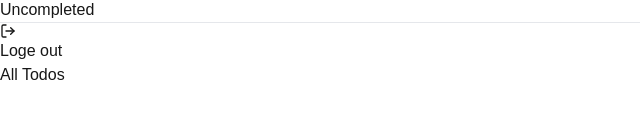
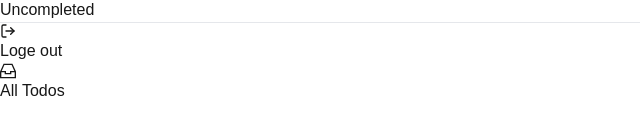
Before and after one commit to besho157/todo-list, a Next.js app: page /all-tasks in a window 1280 px wide. Shown: the part 462-596 px from the top of the page, without its empty margins (0-640 px from the left). Built offline with nearby package versions, Linux system fonts and the light colour scheme.

Commit message:
fix: update yarn.lock and page changes

```diff
--- a/src/app/Completed-todos/page.tsx
+++ b/src/app/Completed-todos/page.tsx
@@ -23,7 +23,7 @@ export default function CompletedTodos() {
   return (
     <div className="max-w-2xl mx-auto p-4">
       <Sidebar />
-      <div className='flex items-center gap-4 '>
+      <div className='flex justify-center gap-4 '>
         <FaRegCheckCircle className=' text-3xl text-blue-600' />
         <h2 className="text-xl font-bold tracking-tight text-gray-900 sm:text-4xl">Completed Tasks</h2>
       </div>
--- a/src/app/UnCompleted-todos/page.tsx
+++ b/src/app/UnCompleted-todos/page.tsx
@@ -18,8 +18,8 @@ export default function UncompletedTodos() {
   return (
     <div className="max-w-2xl mx-auto p-4">
       <Sidebar />
-      <div className='flex items-center gap-4  '>
-        <FaCircleNotch   className=' text-3xl text-blue-600'/>
+      <div className='flex justify-center gap-4'>
+        <FaCircleNotch className=' text-3xl text-blue-600'/>
         <h2 className="text-xl font-bold tracking-tight text-gray-900 sm:text-4xl">Uncompleted Tasks</h2>
       </div >
 
--- a/src/app/all-tasks/page.tsx
+++ b/src/app/all-tasks/page.tsx
@@ -3,6 +3,8 @@ import { useEffect, useState } from 'react';
 import { Todo } from '@/types/todo';
 import Sidebar from '@/components/sidebar';
 import { loadTodosFromLocalStorage } from '@/utils/loadTodos';
+import {  GrInbox } from "react-icons/gr";
+
 
 export default function AllTodos() {
     const [todos, setTodos] = useState<Todo[]>([]);
@@ -17,7 +19,10 @@ export default function AllTodos() {
     return (
         <div className='max-w-2xl mx-auto p-4'>
             <Sidebar />
-            <h1 className="text-2xl font-bold my-4 text-center">All Todos</h1>
+            <div className='flex justify-center gap-4 ' >
+            <GrInbox className=' text-3xl text-blue-600'/>
+                <h1 className="text-xl font-bold tracking-tight text-gray-900 sm:text-4xl">All Todos</h1>
+            </div>
             <ul className="space-y-3">
                 {todos.map(todo => (
                     <li
--- a/src/app/login/page.tsx
+++ b/src/app/login/page.tsx
@@ -40,7 +40,7 @@ export default function Login() {
 
         }
         else {
-            setError('Incorrect username or password')
+            setError(" Incorrect username or password")
         }
 
     }
--- a/src/app/user-profile/page.tsx
+++ b/src/app/user-profile/page.tsx
@@ -6,9 +6,7 @@ import { useRouter } from "next/navigation";
 export default function UserProfile() {
     const router = useRouter();
 
-    const handleEditClick = () => {
-        router.push("/edit-profile");
-    };
+
 
     return (
         <div className="min-h-screen bg-gradient-to-b from-blue-50 via-transparent to-transparent py-20 px-4 flex items-center justify-center">
@@ -36,7 +34,7 @@ export default function UserProfile() {
 
                     <div className="mt-6">
                         <button
-                            onClick={handleEditClick}
+
                             className="group relative inline-flex items-center justify-center overflow-hidden rounded-lg border-2 border-blue-600 px-6 py-2 font-semibold  text-blue-600 transition-all duration-300 hover:bg-blue-600 hover:text-white"
                         >
                             <span className="absolute left-0 top-0 h-full w-0 bg-blue-600 transition-all duration-300 group-hover:w-full"></span>
```
Also changed, not shown: .yarnrc.yml (added).
